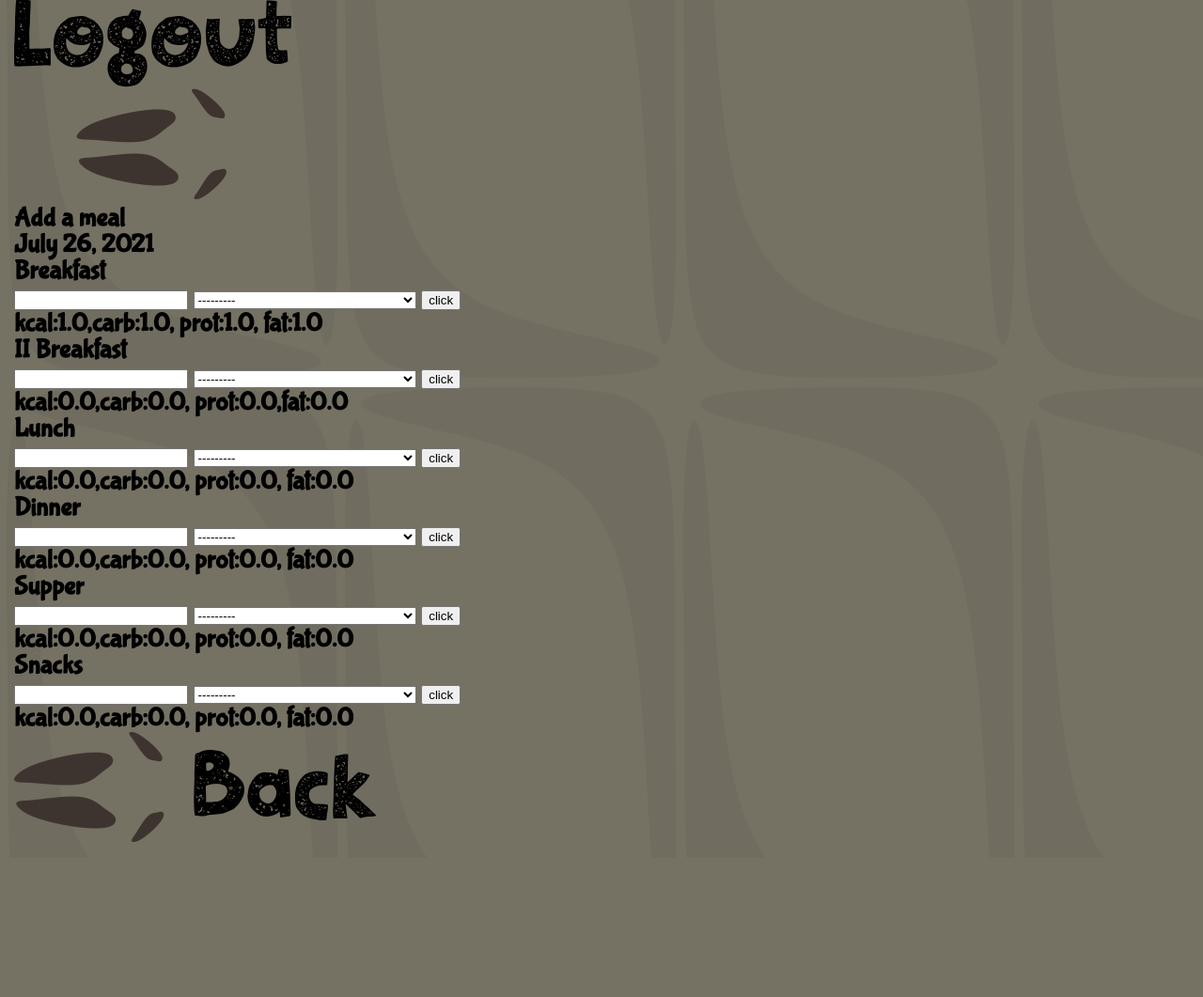
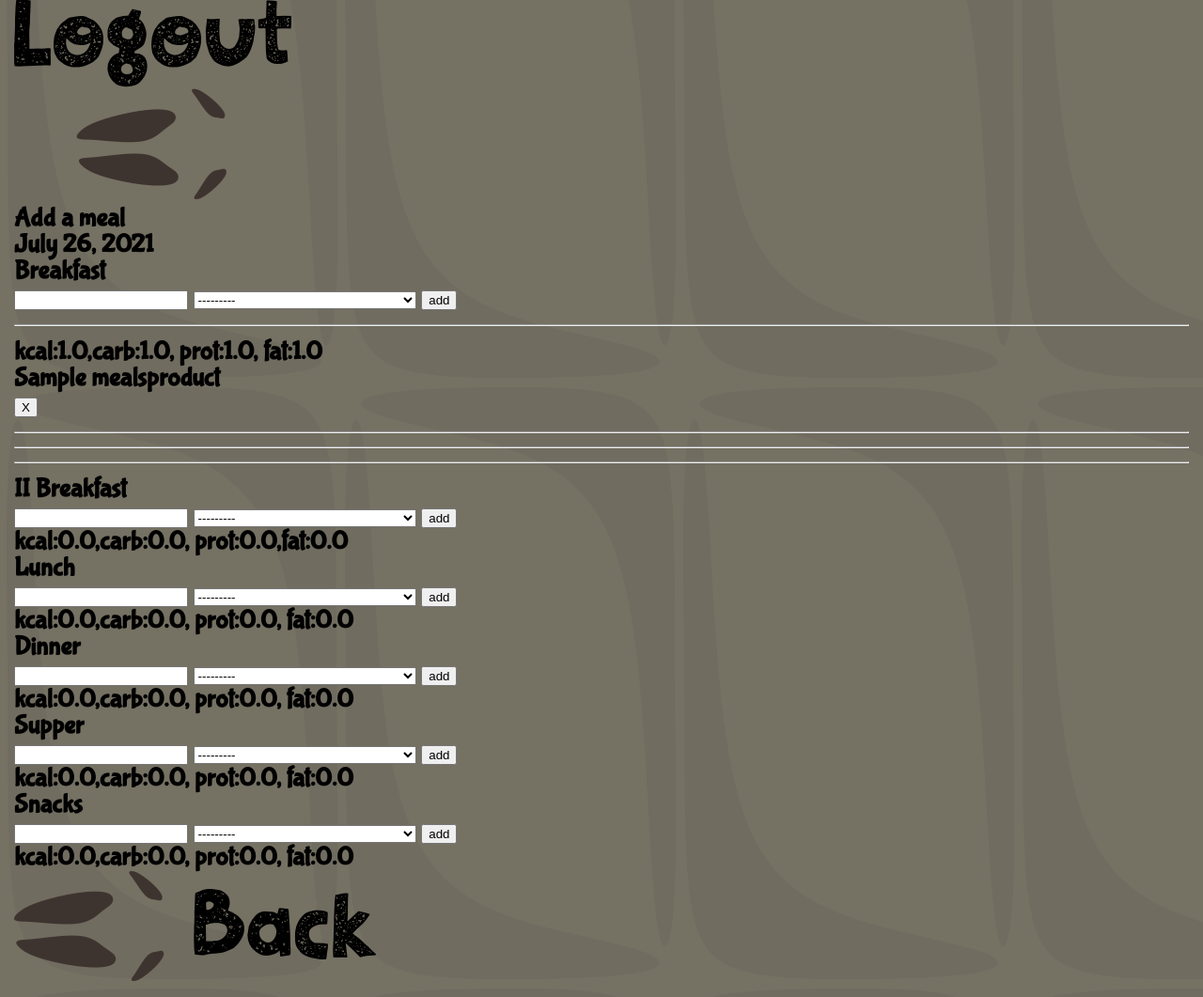
Before and after one commit to Mairon88/WildCalo, a Django app: page /meals/ in a window 1280 px wide. Shown: the part 229-1290 px from the top of the page at 94% size. Before the commit the page ends 1125 px from the top, so only its background shows below. Run offline with Django 3.2, Linux system fonts and the light colour scheme; a user stored in the database is signed in; tables that the repository leaves empty hold one stand-in row (values such as "Sample post"); some web fonts are replaced.

Commit message:
Added buttons to delete products from meals

```diff
--- a/wildcalo/calccalo/templates/account/meals.html
+++ b/wildcalo/calccalo/templates/account/meals.html
@@ -11,15 +11,26 @@
                 {{ breakfast_form.weightb }}
                 {{ breakfast_form.productb }}
                 {% csrf_token %}
-                <input type="submit" value="click">
+                <input type="submit" value="add">
+                 <hr>
+
                 <p>kcal:{{breakfast_kcal}},carb:{{breakfast_carb}}, prot:{{breakfast_prot}}, fat:{{breakfast_fat}}</p>
             </form>
+                {% for product in breakfast_products %}
+                    {{ product.name }}
+                    <div class="del"><form method="POST">
+                        <button name="delete_items" type="submit" value="{{ product.pk }}">X</button>
+                        {% csrf_token %}
+                    </form></div>
+                    <hr>
+                {% endfor %}
+            <hr><hr>
             <p>II Breakfast</p>
             <form action="." method="get">
                 {{ breakfast2_form.weightb2 }}
                 {{ breakfast2_form.productb2 }}
                 {% csrf_token %}
-                <input type="submit" value="click">
+                <input type="submit" value="add">
                 <p>kcal:{{breakfast_2_kcal}},carb:{{breakfast_2_carb}}, prot:{{breakfast_2_prot}},fat:{{breakfast_2_fat}}</p>
             </form>
             <p>Lunch</p>
@@ -27,7 +38,7 @@
                 {{ lunch_form.weightl }}
                 {{ lunch_form.productl }}
                 {% csrf_token %}
-                <input type="submit" value="click">
+                <input type="submit" value="add">
                 <p>kcal:{{lunch_kcal}},carb:{{lunch_carb}}, prot:{{lunch_prot}}, fat:{{lunch_fat}}</p>
             </form>
             <p>Dinner</p>
@@ -35,7 +46,7 @@
                 {{ dinner_form.weightd }}
                 {{ dinner_form.productd }}
                 {% csrf_token %}
-                <input type="submit" value="click">
+                <input type="submit" value="add">
                 <p>kcal:{{dinner_kcal}},carb:{{dinner_carb}}, prot:{{dinner_prot}}, fat:{{dinner_fat}}</p>
             </form>
             <p>Supper</p>
@@ -43,7 +54,7 @@
                 {{ supper_form.weightsu }}
                 {{ supper_form.productsu }}
                 {% csrf_token %}
-                <input type="submit" value="click">
+                <input type="submit" value="add">
                 <p>kcal:{{supper_kcal}},carb:{{supper_carb}}, prot:{{supper_prot}}, fat:{{supper_fat}}</p>
             </form>
             <p>Snacks</p>
@@ -51,7 +62,7 @@
                 {{ snacks_form.weightsn }}
                 {{ snacks_form.productsn }}
                 {% csrf_token %}
-                <input type="submit" value="click">
+                <input type="submit" value="add">
                 <p>kcal:{{snacks_kcal}},carb:{{snacks_carb}}, prot:{{snacks_prot}}, fat:{{snacks_fat}}</p>
             </form>
         {% endif %}
--- a/wildcalo/calccalo/views.py
+++ b/wildcalo/calccalo/views.py
@@ -10,6 +10,7 @@ from .my_logic import HarrisBededictEquation, NutritionalValues, create_meals
 from .models import Profile, Products, MealsProducts, Meals
 from django.http import HttpResponseRedirect
 import datetime
+from django.db.models import Sum
 
 
 @login_required
@@ -24,18 +25,11 @@ def dashboard(request):
 
     profile = request.user.profile
 
-    profile.kcal = 0
-    profile.prot = 0
-    profile.carb = 0
-    profile.fat = 0
+    profile.kcal = Meals.objects.filter(person=profile).aggregate(Sum('kcal'))['kcal__sum']
+    profile.prot = Meals.objects.filter(person=profile).aggregate(Sum('carb'))['carb__sum']
+    profile.carb = Meals.objects.filter(person=profile).aggregate(Sum('prot'))['prot__sum']
+    profile.fat = Meals.objects.filter(person=profile).aggregate(Sum('fat'))['fat__sum']
     profile.save()
-
-    for i in Meals.objects.filter(person=profile.id):
-        profile.kcal += i.kcal
-        profile.prot += i.prot
-        profile.carb += i.carb
-        profile.fat += i.fat
-        profile.save()
 
 
     return render(request,
@@ -170,18 +164,19 @@ def meals(request):
 
             return HttpResponseRedirect(request.path_info)
 
+
+    #Ta pętla i każda inna, która coś dodaje zmienić na pobieranie listy konkretnych wartosci np. wszystkie posiłki śniadanie i kcal. zastosować sum(lista)
     for meal in Meals.objects.filter(person=profile):
-        meal.kcal = 0
-        meal.carb = 0
-        meal.prot = 0
-        meal.fat = 0
+        meal.kcal = MealsProducts.objects.filter(meal=meal).aggregate(Sum('kcal'))['kcal__sum']
+        meal.carb = MealsProducts.objects.filter(meal=meal).aggregate(Sum('carb'))['carb__sum']
+        meal.prot = MealsProducts.objects.filter(meal=meal).aggregate(Sum('prot'))['prot__sum']
+        meal.fat = MealsProducts.objects.filter(meal=meal).aggregate(Sum('fat'))['fat__sum']
+        if (meal.kcal or meal.carb or meal.prot or meal.fat) is None:
+            meal.kcal = 0
+            meal.carb = 0
+            meal.prot = 0
+            meal.fat = 0
         meal.save()
-        for product in MealsProducts.objects.filter(meal=meal):
-            meal.kcal += product.kcal
-            meal.carb += product.carb
-            meal.prot += product.prot
-            meal.fat += product.fat
-            meal.save()
 
     breakfast_kcal = Meals.objects.get(person=profile, name='breakfast').kcal
     breakfast_carb = Meals.objects.get(person=profile, name='breakfast').carb
@@ -212,6 +207,18 @@ def meals(request):
     snacks_carb = Meals.objects.get(person=profile, name='snacks').carb
     snacks_prot = Meals.objects.get(person=profile, name='snacks').prot
     snacks_fat = Meals.objects.get(person=profile, name='snacks').fat
+
+    breakfast_products = MealsProducts.objects.filter(meal=Meals.objects.get(person=profile, name='breakfast'))
+    breakfast_2_products = MealsProducts.objects.filter(meal=Meals.objects.get(person=profile, name='breakfast_2'))
+    lunch_products = MealsProducts.objects.filter(meal=Meals.objects.get(person=profile, name='lunch'))
+    dinner_products = MealsProducts.objects.filter(meal=Meals.objects.get(person=profile, name='dinner'))
+    supper_products = MealsProducts.objects.filter(meal=Meals.objects.get(person=profile, name='supper'))
+    snacks_products = MealsProducts.objects.filter(meal=Meals.objects.get(person=profile, name='snacks'))
+
+    if request.method == "POST" and request.POST.get('delete_items'):
+        items_to_delete = request.POST.getlist('delete_items')
+        MealsProducts.objects.filter(pk__in=items_to_delete).delete()
+        return HttpResponseRedirect(request.path_info)
 
     return render(request,
                   'account/meals.html',
@@ -247,5 +254,11 @@ def meals(request):
                    'snacks_carb': snacks_carb,
                    'snacks_prot': snacks_prot,
                    'snacks_fat': snacks_fat,
+                   'breakfast_products':breakfast_products,
+                   'breakfast_2_products': breakfast_2_products,
+                   'lunch_products': lunch_products,
+                   'dinner_products': dinner_products,
+                   'supper_products': supper_products,
+                   'snacks_products': snacks_products,
                    }
                   )
```
